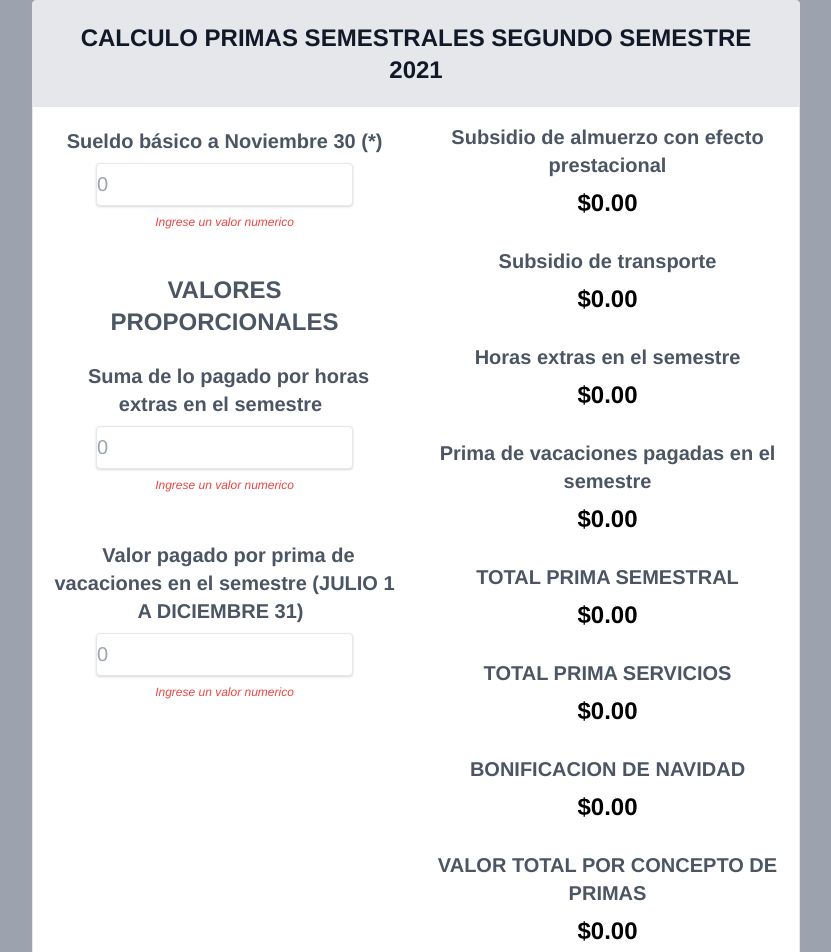
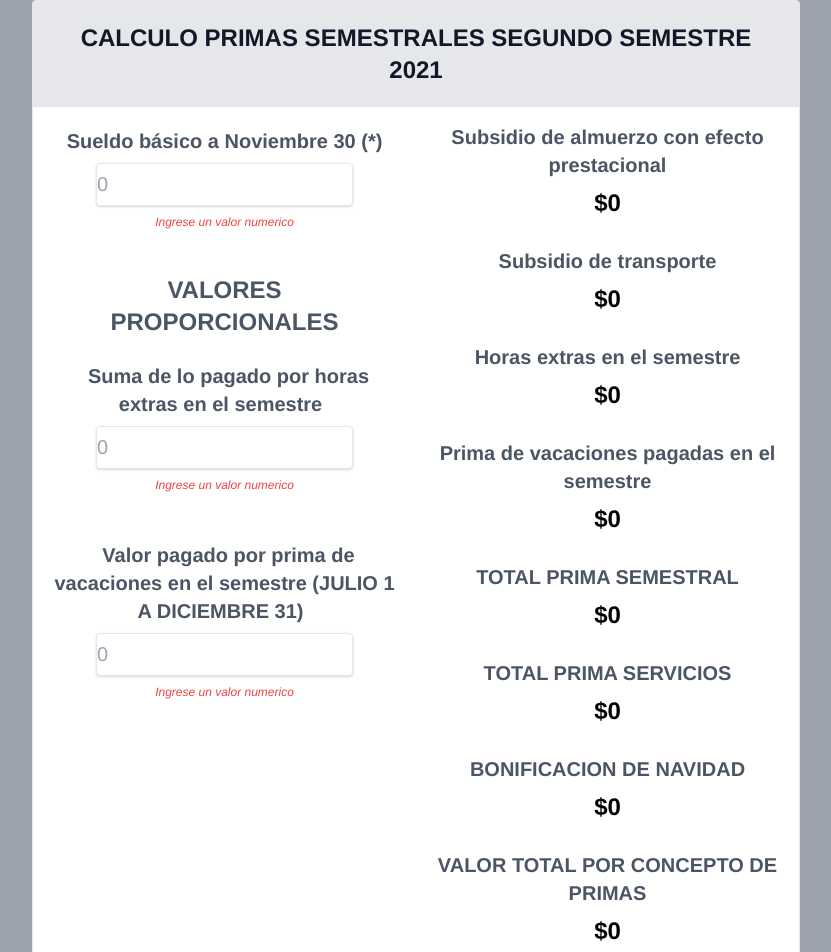
Before and after one commit to anfefuro/Calculadora, a React (Create React App) app: page / in a window 1280 px wide. Shown: the top 952 px of the page, without its empty margins (224-1055 px from the left). Built offline with nearby package versions, Linux system fonts and the light colour scheme.

Commit message:
last change: Money format

```diff
--- a/src/App.jsx
+++ b/src/App.jsx
@@ -58,25 +58,25 @@ const App = () => {
 
     useEffect(()=>{
         sumPayForExtraHours > 0 ?
-            setExtraHoursForSem(parseFloat(parseFloat(sumPayForExtraHours) / 6)) :
+            setExtraHoursForSem(parseInt(parseInt(sumPayForExtraHours) / 6)) :
             setExtraHoursForSem(0)
     }, [sumPayForExtraHours])
 
     useEffect(() => {
         payForBonusRecess > 0 ?
-            setRecessBonusPayForSem(parseFloat(parseFloat(payForBonusRecess) / 6)) :
+            setRecessBonusPayForSem(parseInt(parseInt(payForBonusRecess) / 6)) :
             setRecessBonusPayForSem(0)
     }, [payForBonusRecess])
 
     useEffect(() => {
         totalSemestralBonus > 0 ?
-            setTotalServicesBonus(parseFloat(parseFloat(totalSemestralBonus)*0.583333)):
+            setTotalServicesBonus(parseInt(parseInt(totalSemestralBonus)*0.583333)):
             setTotalServicesBonus(0)
     },[totalSemestralBonus])
 
     useEffect(() => {
         semestralChoice ?
-            setChristmasBonus(parseFloat((parseInt(christmas*1.35))+((parseFloat(salaryBase)-(parseFloat(christmas*2)))*0.3))) :
+            setChristmasBonus(parseInt((parseInt(christmas*1.35))+((parseInt(salaryBase)-(parseInt(christmas*2)))*0.3))) :
             setChristmasBonus(0)
     }, [semestralChoice, salaryBase])
 
@@ -88,11 +88,11 @@ const App = () => {
 
     useEffect(() => {
         salaryBase > 0 ?
-            setTotalSemestralBonus(parseFloat(lunchAllowance+transAllowance+extraHoursForSem+recessBonusPayForSem+(parseFloat(christmasBonus)/6))+parseFloat(salaryBase)+(parseFloat(profitSharing))) :
+            setTotalSemestralBonus(parseInt(lunchAllowance+transAllowance+extraHoursForSem+recessBonusPayForSem+(parseInt(christmasBonus)/6))+parseInt(salaryBase)+(parseInt(profitSharing))) :
             setTotalSemestralBonus(0)
 
         salaryBase > 0 ?
-            setTotalValueForBonusConcept(parseFloat(totalServicesBonus+christmasBonus)+parseFloat(totalSemestralBonus)) :
+            setTotalValueForBonusConcept(parseInt(totalServicesBonus+christmasBonus)+parseInt(totalSemestralBonus)) :
             setTotalValueForBonusConcept(0)
 
     }, [semestralChoice, lunchAllowance, transAllowance, extraHoursForSem, recessBonusPayForSem, christmasBonus, salaryBase, profitSharing, totalServicesBonus, totalSemestralBonus])
@@ -130,28 +130,28 @@ const App = () => {
                 </div>
                 <div className="w-full sm:w-1/2 pb-5 px-3">
                     <h1 className="text-xl font-bold pt-2 m-2 text-center text-gray-600">Subsidio de almuerzo con efecto prestacional</h1>
-                    <h1 className="text-2xl font-bold text-center">{numberFormat2.format(lunchAllowance)}</h1>
+                    <h1 className="text-2xl font-bold text-center">{numberFormat2.format(lunchAllowance).replace(/(\.|,)00$/g, '')}</h1>
 
                     <h1 className="text-xl font-bold pt-5 m-2 text-center text-gray-600">Subsidio de transporte</h1>
-                    <h1 className="text-2xl font-bold text-center">{numberFormat2.format(transAllowance)}</h1>
+                    <h1 className="text-2xl font-bold text-center">{numberFormat2.format(transAllowance).replace(/(\.|,)00$/g, '')}</h1>
 
                     <h1 className="text-xl font-bold pt-5 m-2 text-center text-gray-600">Horas extras en el semestre</h1>
-                    <h1 className="text-2xl font-bold text-center">{numberFormat2.format(extraHoursForSem)}</h1>
+                    <h1 className="text-2xl font-bold text-center">{numberFormat2.format(extraHoursForSem).replace(/(\.|,)00$/g, '')}</h1>
 
                     <h1 className="text-xl font-bold pt-5 m-2 text-center text-gray-600">Prima de vacaciones pagadas en el semestre</h1>
-                    <h1 className="text-2xl font-bold text-center">{numberFormat2.format(recessBonusPayForSem)}</h1>
+                    <h1 className="text-2xl font-bold text-center">{numberFormat2.format(recessBonusPayForSem).replace(/(\.|,)00$/g, '')}</h1>
 
                     <h1 className="text-xl font-bold pt-5 m-2 text-center text-gray-600">TOTAL PRIMA SEMESTRAL</h1>
-                    <h1 className="text-2xl font-bold text-center">{numberFormat2.format(totalSemestralBonus)}</h1>
+                    <h1 className="text-2xl font-bold text-center">{numberFormat2.format(totalSemestralBonus).replace(/(\.|,)00$/g, '')}</h1>
 
                     <h1 className="text-xl font-bold pt-5 m-2 text-center text-gray-600">TOTAL PRIMA SERVICIOS</h1>
-                    <h1 className="text-2xl font-bold text-center">{numberFormat2.format(totalServicesBonus)}</h1>
+                    <h1 className="text-2xl font-bold text-center">{numberFormat2.format(totalServicesBonus).replace(/(\.|,)00$/g, '')}</h1>
 
                     <h1 className="text-xl font-bold pt-5 m-2 text-center text-gray-600">{date.getMonth() > 6 ? "BONIFICACION DE NAVIDAD" : false}</h1>
-                    <h1 className="text-2xl font-bold text-center">{date.getMonth() > 6 ? numberFormat2.format(christmasBonus) : false}</h1>
+                    <h1 className="text-2xl font-bold text-center">{date.getMonth() > 6 ? numberFormat2.format(christmasBonus).replace(/(\.|,)00$/g, '') : false}</h1>
 
                     <h1 className="text-xl font-bold pt-5 m-2 text-center text-gray-600">VALOR TOTAL POR CONCEPTO DE PRIMAS</h1>
-                    <h1 className="text-2xl font-bold text-center">{numberFormat2.format(totalValueForBonusConcept)}</h1>
+                    <h1 className="text-2xl font-bold text-center">{numberFormat2.format(totalValueForBonusConcept).replace(/(\.|,)00$/g, '')}</h1>
                 </div>
             </div>
         </div>
```
